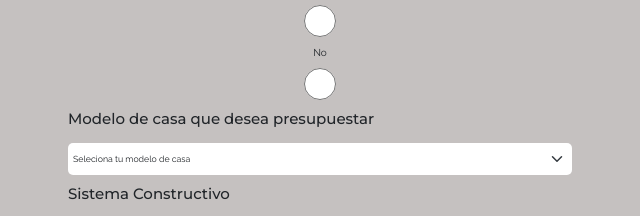
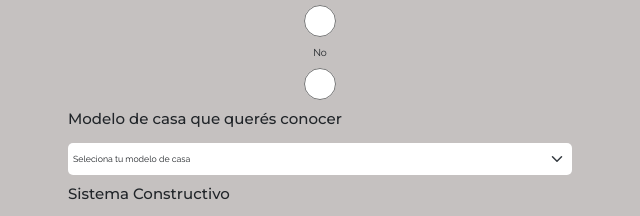
Before and after one commit to arqcsr/ProyectoFinalCoderJSCesarTorres, a plain HTML site: page pages/presupuestos.html in a window 1280 px wide. Shown: the part 1460-1676 px from the top of the page, 320-960 px from the left. Drawn offline with nearby package versions, Linux system fonts and the light colour scheme; no server answers.

Commit message:
Proyecto final listo

```diff
--- a/pages/presupuestos.html
+++ b/pages/presupuestos.html
@@ -90,7 +90,7 @@
                     <input type="radio" name="tenesproyecto" value="si">
                     <div>No</div>
                     <input type="radio" name="tenesproyecto" value="no">
-                    <label for="modeloCasa" class="form-label">Modelo de casa que desea presupuestar</label>
+                    <label for="modeloCasa" class="form-label">Modelo de casa que querés conocer</label>
                     <select name="modeloCasa" id="modeloCasa" class="form-select form-select-sm" required>
                         <option disabled selected>Seleciona tu modelo de casa</option>
                         <option value="Coromoto">Coromoto</option>
```
